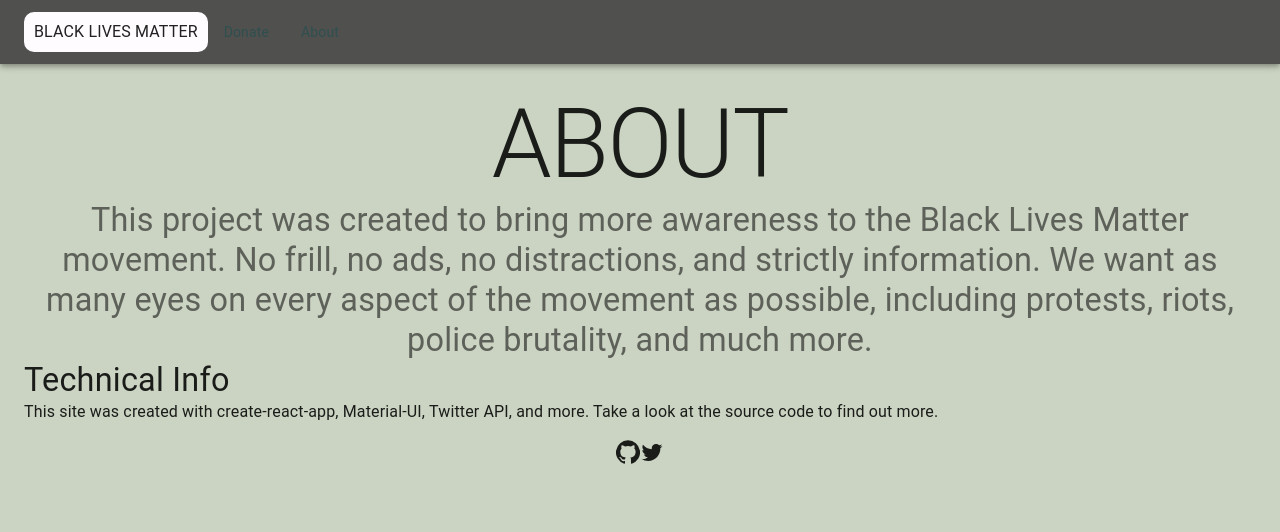
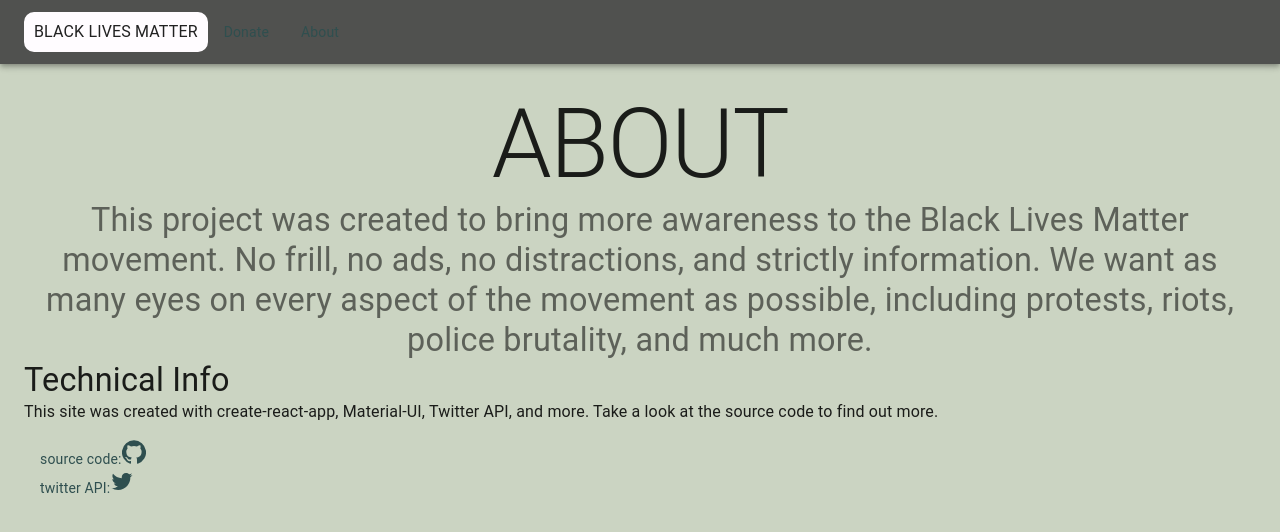
Before and after one commit to prduren/blm-scroller, a React (Create React App) app: page /about in a window 1280 px wide. Shown: the top 532 px of the page. Built offline with nearby package versions, Linux system fonts and the light colour scheme.

Commit message:
src code and twit api links

```diff
--- a/src/pages/about.js
+++ b/src/pages/about.js
@@ -27,8 +27,26 @@ const AboutPage = () => {
         This site was created with create-react-app, Material-UI, Twitter API,
         and more. Take a look at the source code to find out more.
       </Typography>
-      <GitHubIcon />
-      <TwitterIcon />
+      <div align="left">
+        <a
+          href="https://github.com/prduren/blm-scroller"
+          rel="noopener noreferrer"
+          target="_blank"
+        >
+          source code:
+          <GitHubIcon />
+        </a>
+      </div>
+      <div align="left">
+        <a
+          href="https://developer.twitter.com/en/docs"
+          rel="noopener noreferrer"
+          target="_blank"
+        >
+          twitter API:
+          <TwitterIcon />
+        </a>
+      </div>
     </div>
   );
 };
```
